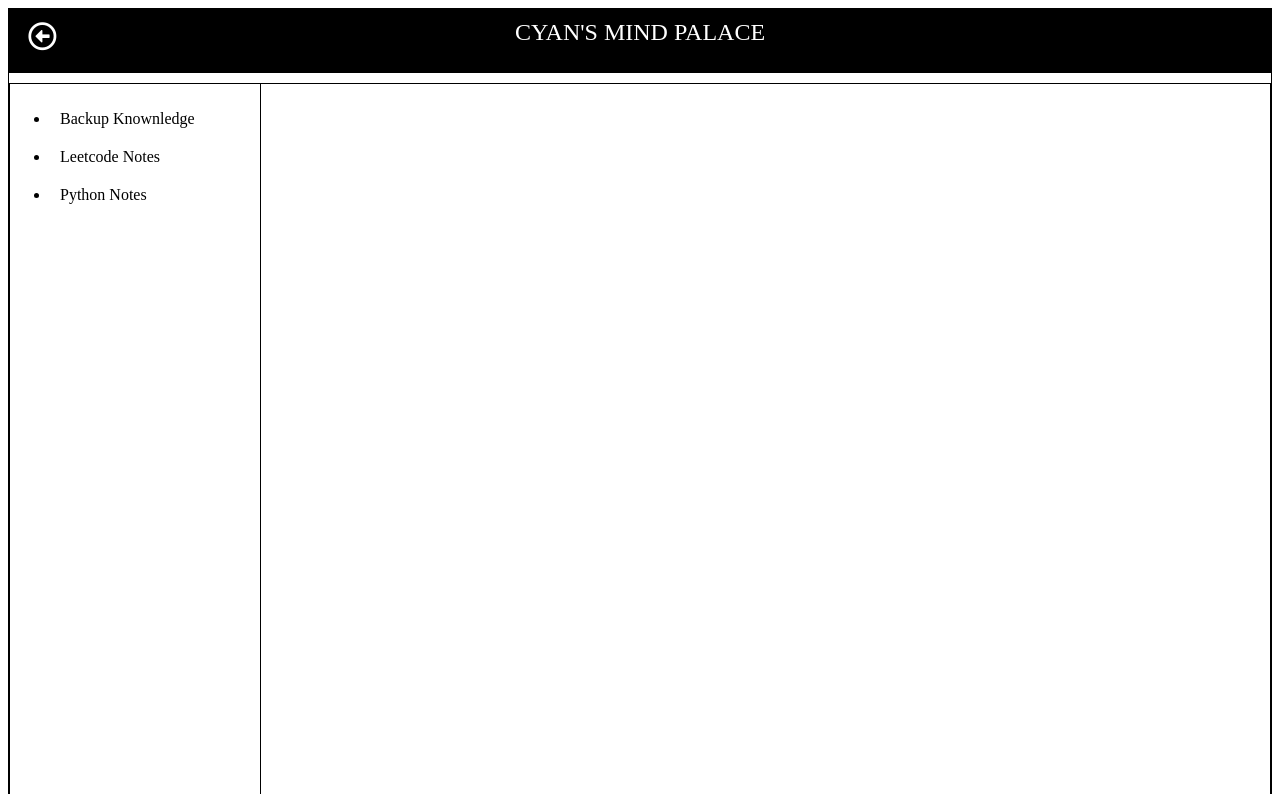
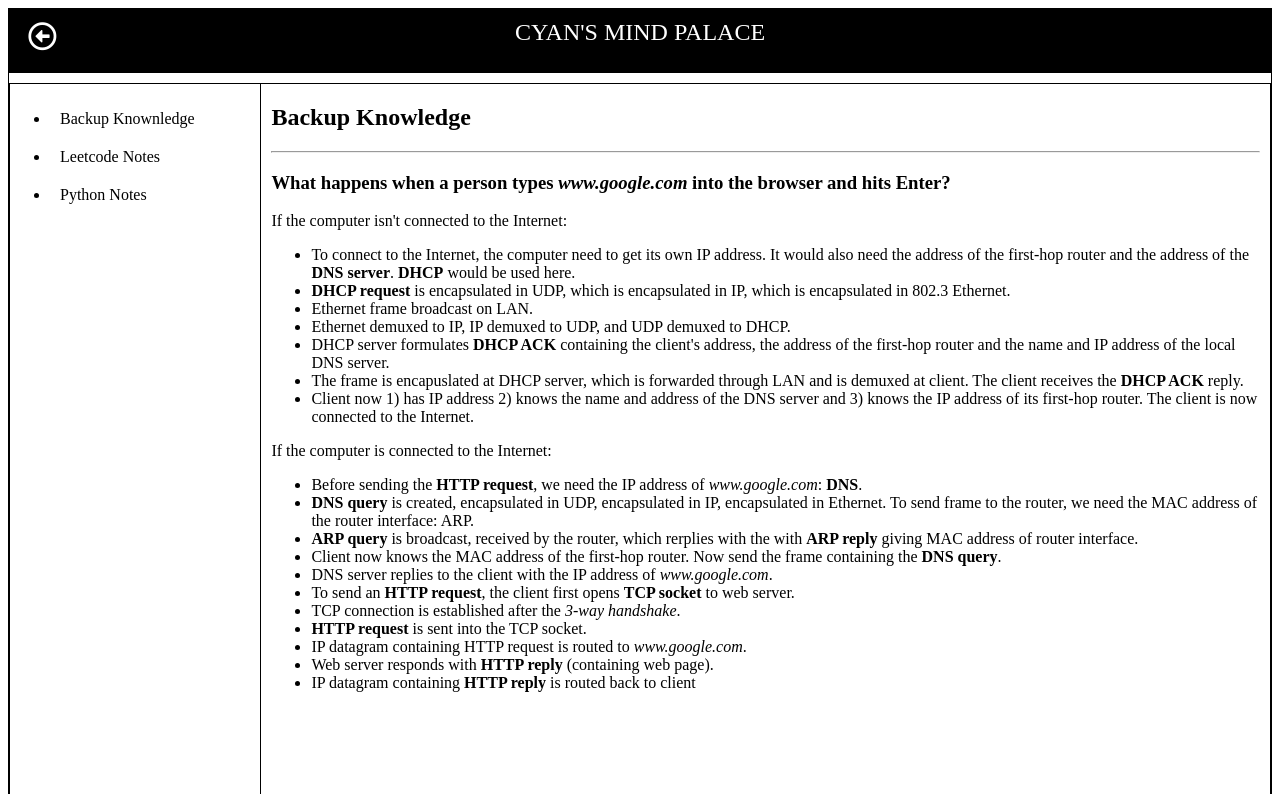
Before and after one commit to scienz/scienz.github.io, a plain HTML site: page index.html in a window 1280 px wide. Both pictures are taken after a click on the element "CS Notes". Shown: the top 794 px of the page. Drawn offline with nearby package versions, Linux system fonts and the light colour scheme.

Commit message:
backup knowledge page updated

```diff
--- /dev/null
+++ b/backup_knowledge.html
@@ -0,0 +1,97 @@
+<!DOCTYPE html>
+<html>
+<head>
+    <meta charset="utf-8">
+    <meta name="description" content="Personal Website">
+    <meta name="author" content="Xinchen Zhang">
+    <meta name="viewport" content="width=device-width, initial-scale=1.0">
+
+    <title>Backup Knowledge - Cyan's Mind Palace</title>
+
+    <style>
+        .main {
+            animation: fadein 1s;
+        }
+
+        @keyframes fadein {
+            from { opacity: 0; }
+            to   { opacity: 1; }
+        }
+
+    </style>
+</head>
+<body>
+    <div>
+        <h2>Backup Knowledge</h2>
+        <hr>
+    </div>
+    <div>
+        <h3>What happens when a person types <em>www.google.com</em> into the browser and hits Enter?</h3>
+        <p>If the computer isn't connected to the Internet:</p>
+        <ul>
+            <li>To connect to the Internet, the computer need to get its own IP address.
+                It would also need the address of the first-hop router and the address of
+                the <strong>DNS server</strong>. <strong>DHCP</strong> would be used here.
+            </li>
+            <li>
+                <strong>DHCP request</strong> is encapsulated in UDP, which is encapsulated in IP, which is
+                encapsulated in 802.3 Ethernet.
+            </li>
+            <li>
+                Ethernet frame broadcast on LAN.
+            </li>
+            <li>
+                Ethernet demuxed to IP, IP demuxed to UDP, and UDP demuxed to DHCP.
+            </li>
+            <li>
+                DHCP server formulates <strong>DHCP ACK</strong> containing the client's address,
+                the address of the first-hop router and the name and IP address of the local
+                DNS server.
+            </li>
+            <li>
+                The frame is encapuslated at DHCP server, which is forwarded through LAN and
+                is demuxed at client. The client receives the <strong>DHCP ACK</strong> reply.
+            </li>
+            <li>
+                Client now 1) has IP address 2) knows the name and address of the DNS server
+                and 3) knows the IP address of its first-hop router.
+                The client is now connected to the Internet.
+            </li>
+        </ul>
+        <p>If the computer is connected to the Internet:</p>
+        <ul>
+            <li>
+                Before sending the <strong>HTTP request</strong>, we need the IP address of
+                <em>www.google.com</em>: <strong>DNS</strong>.
+            </li>
+            <li>
+                <strong>DNS query</strong> is created, encapsulated in UDP, encapsulated in IP, encapsulated
+                in Ethernet. To send frame to the router, we need the MAC address of the
+                router interface: ARP.
+            </li>
+            <li>
+                <strong>ARP query</strong> is broadcast, received by the router, which rerplies with the
+                with <strong>ARP reply</strong> giving MAC address of router interface.
+            </li>
+            <li>Client now knows the MAC address of the first-hop router. Now send the frame
+                containing the <strong>DNS query</strong>.
+            </li>
+            <li>
+                DNS server replies to the client with the IP address of <em>www.google.com</em>.
+            </li>
+            <li>
+                To send an <strong>HTTP request</strong>, the client first opens <strong>TCP socket </strong>
+                to web server.
+            </li>
+            <li>TCP connection is established after the <em>3-way handshake</em>.</li>
+            <li><strong>HTTP request</strong> is sent into the TCP socket.</li>
+            <li>
+                IP datagram containing <storng>HTTP request</storng> is routed to <em>www.google.com</em>.
+            </li>
+            <li>
+                Web server responds with <strong>HTTP reply</strong> (containing web page).
+            </li>
+            <li>IP datagram containing <strong>HTTP reply</strong> is routed back to client</li>
+        </ul>
+    </div>
+</body>
--- a/index.html
+++ b/index.html
@@ -188,8 +188,8 @@
             </div>
             <div class="cs_notes">
                 <ul>
-                    <li>Backup Knownledge</li>
-                    <li>Leetcode Notes</li>
+                    <li onclick="loadPage('backup_knowledge.html')">Backup Knownledge</li>
+                    <li onclick="loadPage('leetcode_notes.html')">Leetcode Notes</li>
                     <li onclick="loadPage('python_notes.html')">Python Notes</li>
                 </ul>
             </div>
@@ -270,7 +270,7 @@
                     loadPage('vocabulary.html');
                     break;
                 case "cs_notes":
-                    loadPage(null);
+                    loadPage("backup_knowledge.html");
                     break;
                 case "spinners_end":
                     loadPage("17_Feb_2018.html");
@@ -333,16 +333,16 @@
 
     function loadPage(content_url) {
         if (content_url) {
-            var xhttp2 = new XMLHttpRequest();
-            xhttp2.onreadystatechange = function(){
+            var xhttp = new XMLHttpRequest();
+            xhttp.onreadystatechange = function(){
                 if (this.readyState == 4 && this.status == 200)
                 {
                     document.getElementsByClassName("main-text")[0].innerHTML = this.responseText;
                 }
             };
 
-            xhttp2.open("GET", content_url, true);
-            xhttp2.send();
+            xhttp.open("GET", content_url, true);
+            xhttp.send();
         }
     }
 </script>
```
Also changed, not shown: 17_Feb_2018.html (+1 -1 lines).
